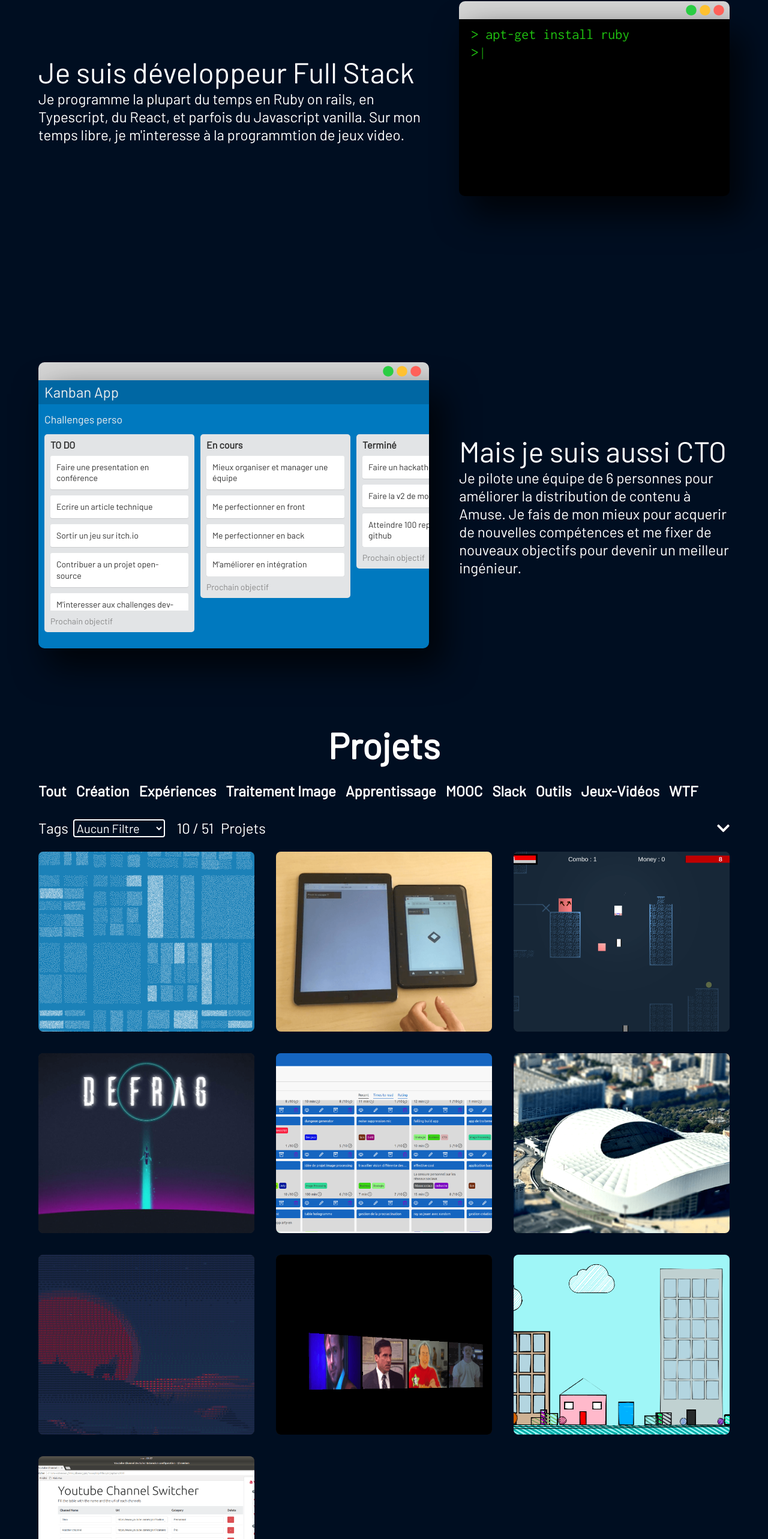
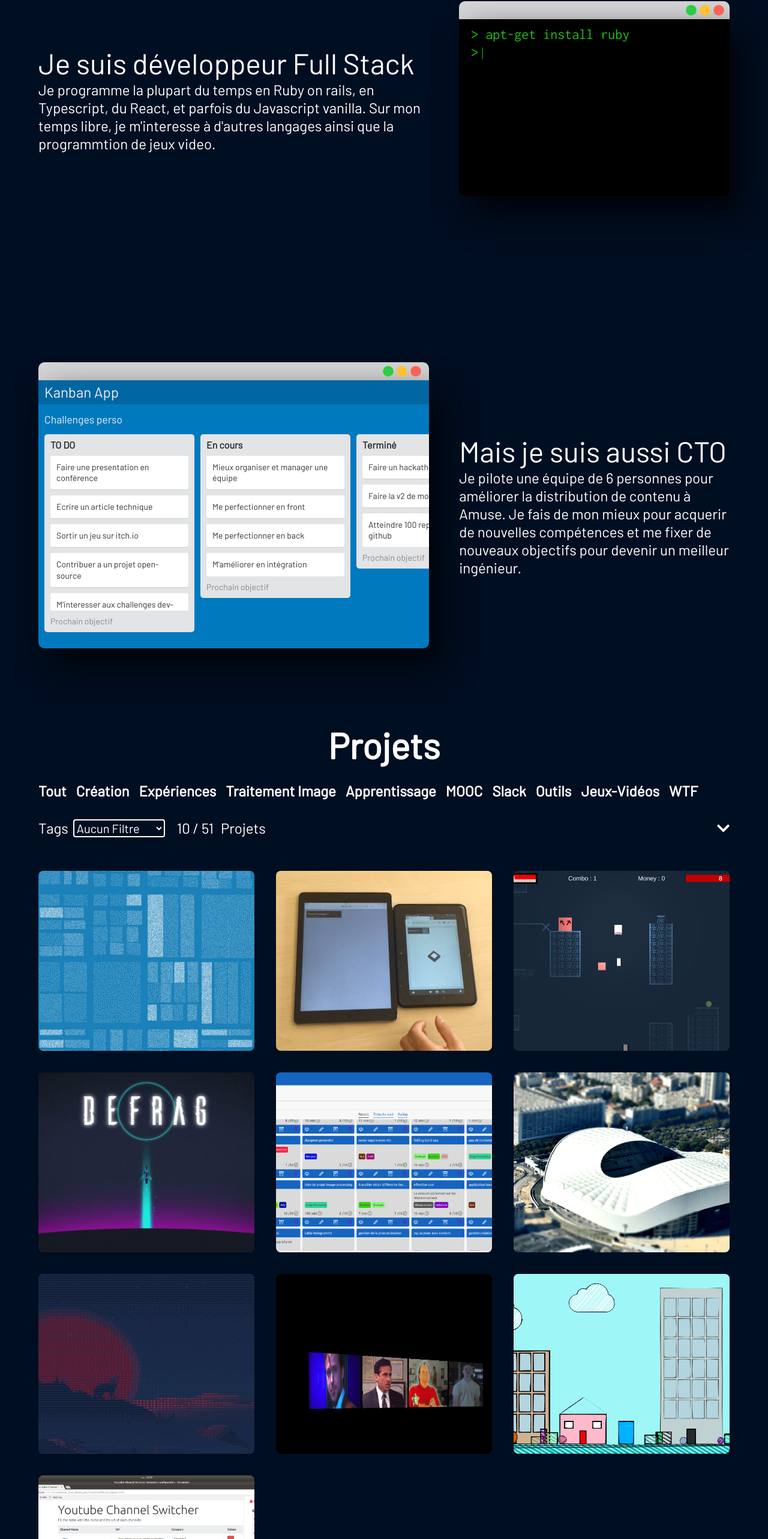
Before and after one commit to guillaume-gomez/guillaume-gomez.github.io, a React (Create React App) app: page / in a window 1280 px wide. Shown: the part 874-3440 px from the top of the page at 60% size. Built offline with nearby package versions, Linux system fonts and the light colour scheme.

Commit message:
update text + padding between project grid + load more

```diff
--- a/src/locales/fr/translation.json
+++ b/src/locales/fr/translation.json
@@ -20,7 +20,7 @@
   },
   "welcome-page-infos": {
     "full-stack": "Je suis développeur Full Stack",
-    "full-statck-text": "Je programme la plupart du temps en Ruby on rails, en Typescript, du React, et parfois du Javascript vanilla. Sur mon temps libre, je m'interesse à la programmtion de jeux video.",
+    "full-statck-text": "Je programme la plupart du temps en Ruby on rails, en Typescript, du React, et parfois du Javascript vanilla. Sur mon temps libre, je m'interesse à d'autres langages ainsi que la programmtion de jeux video.",
     "cto": "Mais je suis aussi CTO",
     "cto-text": "Je pilote une équipe de 6 personnes pour améliorer la distribution de contenu à Amuse. Je fais de mon mieux pour acquerir de nouvelles compétences et me fixer de nouveaux objectifs pour devenir un meilleur ingénieur."
   },
--- a/src/views/Projects.css
+++ b/src/views/Projects.css
@@ -91,7 +91,7 @@
   box-sizing: border-box;
   width: 100%;
   height: 100%;
-  gap: 16px 0px;
+  gap: 48px 0px;
   grid-template-rows: auto auto auto;
 }
 
@@ -123,7 +123,7 @@
 .load-more-button {
   border: 2px solid white;
   border-radius: 5px;
-  padding: 6px;
+  padding: 12px;
   text-decoration: none;
   color:  white;
 }
```
